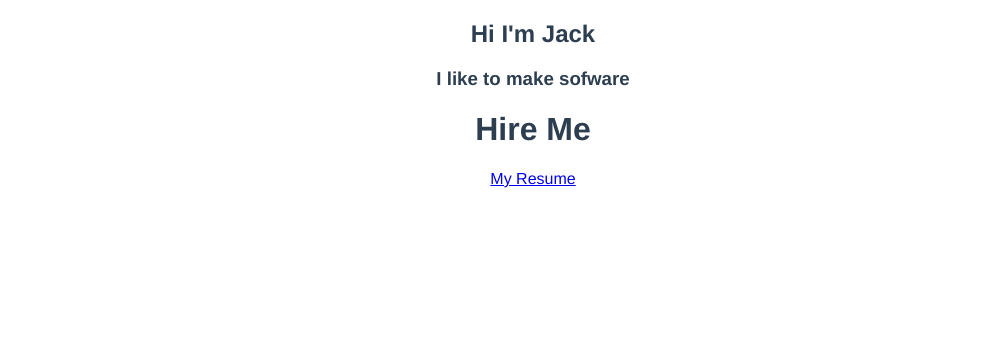
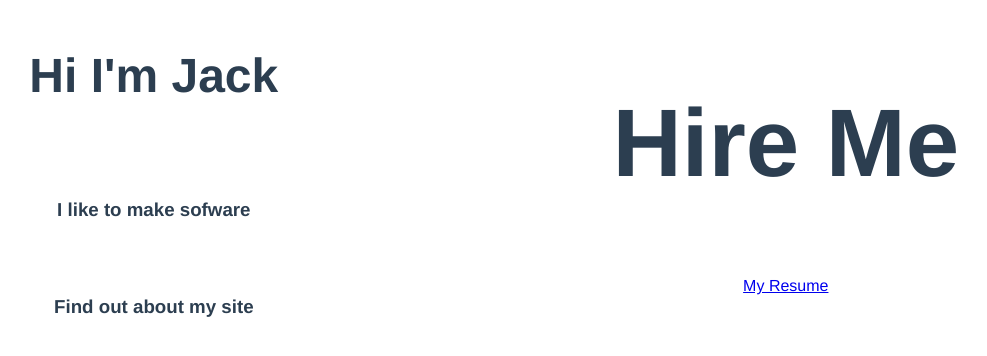
Before and after one commit to jackfrate/my-website, a Vue app: page /#/ in a window 1280 px wide. Shown: the top 356 px of the page, without its empty margins (107-1094 px from the left). Built offline with nearby package versions, Linux system fonts and the light colour scheme.

Commit message:
made a basic layout with bad conetnt

```diff
--- a/src/views/Plug.vue
+++ b/src/views/Plug.vue
@@ -10,16 +10,79 @@
     </div>
     <!-- hire me pls -->
     <div class="hire-me">
-      <h1>Hire Me</h1>
+      <h2>Hire Me</h2>
+      <!-- <h1>Hire</h1>
+      <h1>Me</h1> -->
     </div>
     <!-- link to resume -->
     <div class="resume-link">
-      <a href="#">My Resume</a>
+      <a href="https://www.dropbox.com/s/sjn5vk4ub9muhwi/resumev1.ai?dl=0" target="_blank">My Resume</a>
+    </div>
+    <div class="about-site">
+      <h3>Find out about my site</h3>
     </div>
   </div>
 </template>
 
 <style lang="less">
+div.plug {
+  /** shared stuff */
+  .name {
+    font-size: 200%;
+  }
+  .caption {
+  }
+  .hire-me {
+    font-size: 400%;
+  }
+  .resume-link {
+  }
+
+  /** mobile screens */
+  @media screen and (max-width: 768px) {
+    // just flexbox on mobile
+    display: flex;
+    flex-direction: column;
+    .name {
+    }
+    .caption {
+    }
+    .hire-me {
+    }
+    .resume-link {
+    }
+  }
+
+  /** desktop screens */
+  @media screen and (min-width: 769px) {
+    display: grid;
+    grid-template-columns: 40% 60%;
+    grid-template-rows: repeat(1/4, 4);
+    grid-template-areas:
+      "NAME HIRE"
+      "CAP HIRE"
+      "ABOUT RESUME";
+    .name {
+      grid-area: NAME;
+    }
+    .caption {
+      grid-area: CAP;
+    }
+    .hire-me {
+      grid-area: HIRE;
+      h1 {
+        margin-top: 20px;
+        margin-bottom: 20px;
+      }
+    }
+    .resume-link {
+      grid-area: RESUME;
+    }
+    .aboute-site {
+      grid-area: ABOUT;
+    }
+  }
+}
 </style>
 
 <script lang="ts">
```
Also changed, not shown: 1 other file (tests, documents, lock files or other folders).
